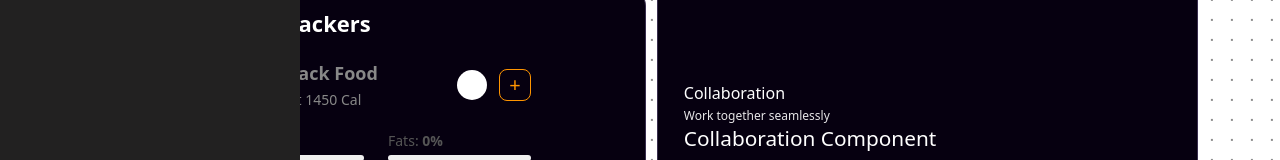
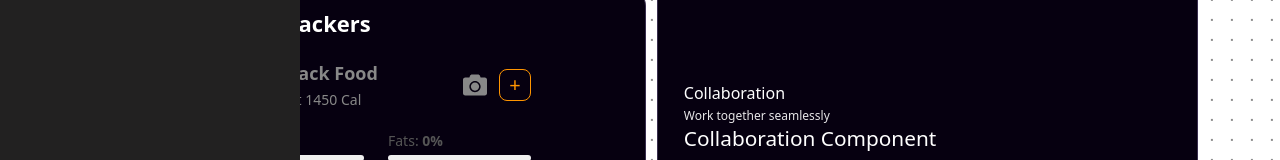
Before and after one commit to Jaysurieya/BMI, a React (Vite) app in the folder frontend/: page /dashboard in a window 1280 px wide. Shown: the part 332-492 px from the top of the page. Built offline with nearby package versions, Linux system fonts and the light colour scheme.

Commit message:
camera icon updated

```diff
--- a/frontend/src/components/F-tracker.jsx
+++ b/frontend/src/components/F-tracker.jsx
@@ -1,11 +1,10 @@
 import React from 'react';
-import camera from '../assets/image2vector.svg';
+import { FaCamera } from "react-icons/fa";
 
-// This component holds one macro item (e.g., Protein)
 const MacroStat = ({ label, value }) => (
   <div>
     <p style={{ margin: '0 0 4px 0', fontSize: '14px', color: '#555' }}>
-      {label}: <span style={{ fontWeight: '600' }}>{value}%</span>
+      {label}: <span style={{ fontWeight: '600' }}>{`${value}%`}</span>
     </p>
     <div style={{
       backgroundColor: '#f0f0f0',
@@ -35,7 +34,7 @@ const FoodTracker = () => {
   return (
     <div style={{
       fontFamily: 'system-ui, -apple-system, sans-serif',
-      padding: '20px', // This padding creates the inner spacing
+      padding: '20px',
       maxWidth: '350px'
     }}>
 
@@ -43,7 +42,7 @@ const FoodTracker = () => {
         fontSize: '22px',
         fontWeight: 'bold',
         margin: '0 0 20px 0',
-        color: '#ffffffff'
+        color: '#ffffffff' // Assuming white text for a dark background
       }}>
         Your Trackers
       </h2>
@@ -73,12 +72,16 @@ const FoodTracker = () => {
           </div>
         </div>
         <div style={{ display: 'flex', alignItems: 'center', gap: '12px' }}>
+          {/* ✅ ICON: The react-icons component is used here. */}
           <button style={{
-             background: 'none', border: 'none', cursor: 'pointer', fontSize: '24px'
+            background: 'none', border: 'none', cursor: 'pointer',
+            // You can adjust the icon color and size directly here
+            color: '#888',
+            fontSize: '24px'
           }}>
-          <img src={camera} alt="camera" className="logo" />
+            <FaCamera />
           </button>
-           <button style={{
+          <button style={{
             width: '32px', height: '32px', borderRadius: '8px', border: '1.5px solid #ff9500',
             backgroundColor: 'transparent', color: '#ff9500', cursor: 'pointer',
             fontSize: '20px', display: 'flex', alignItems: 'center', justifyContent: 'center'
```
Also changed, not shown: frontend/src/assets/camera.svg (added), frontend/src/assets/image2vector.svg (deleted).
